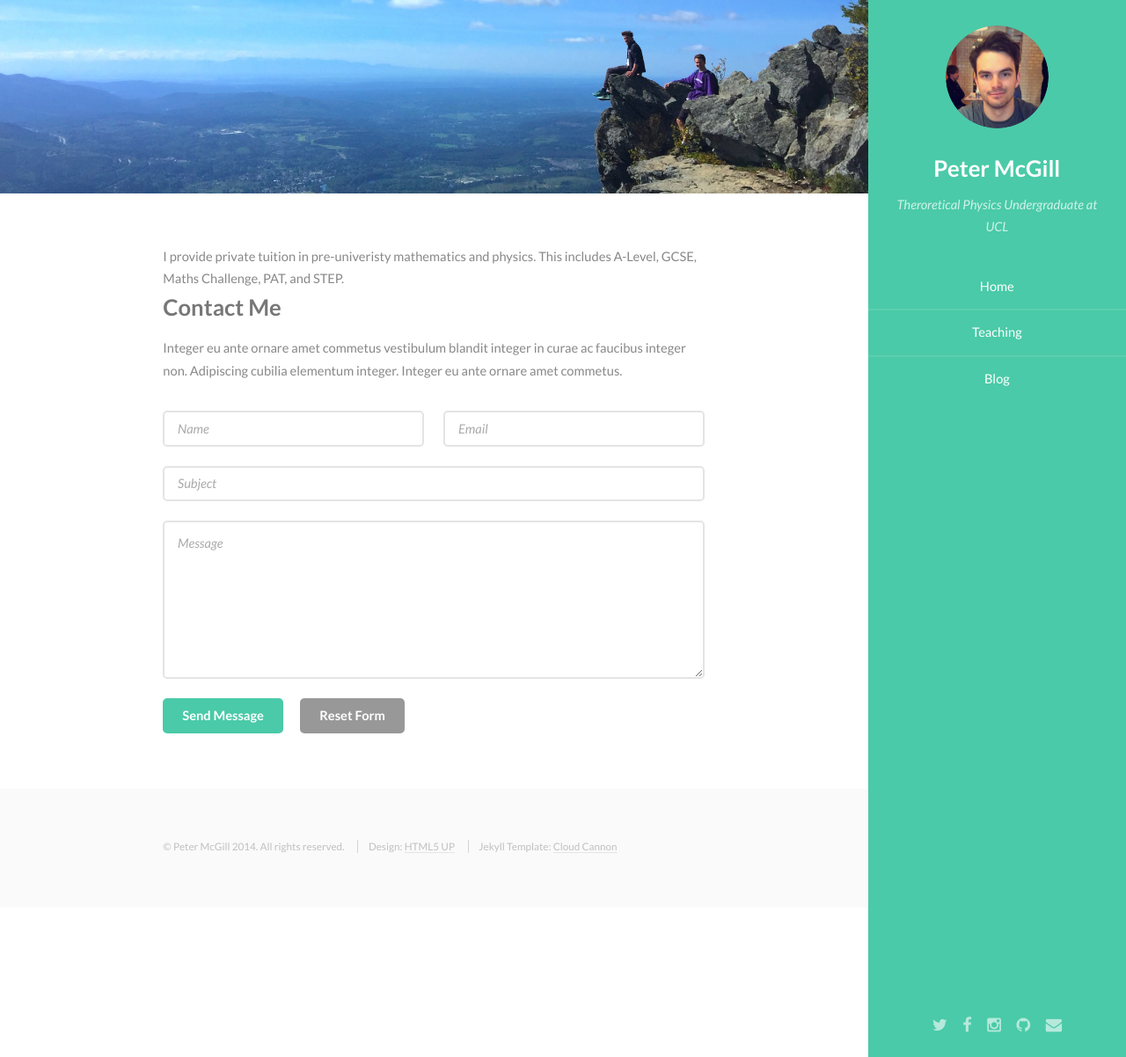
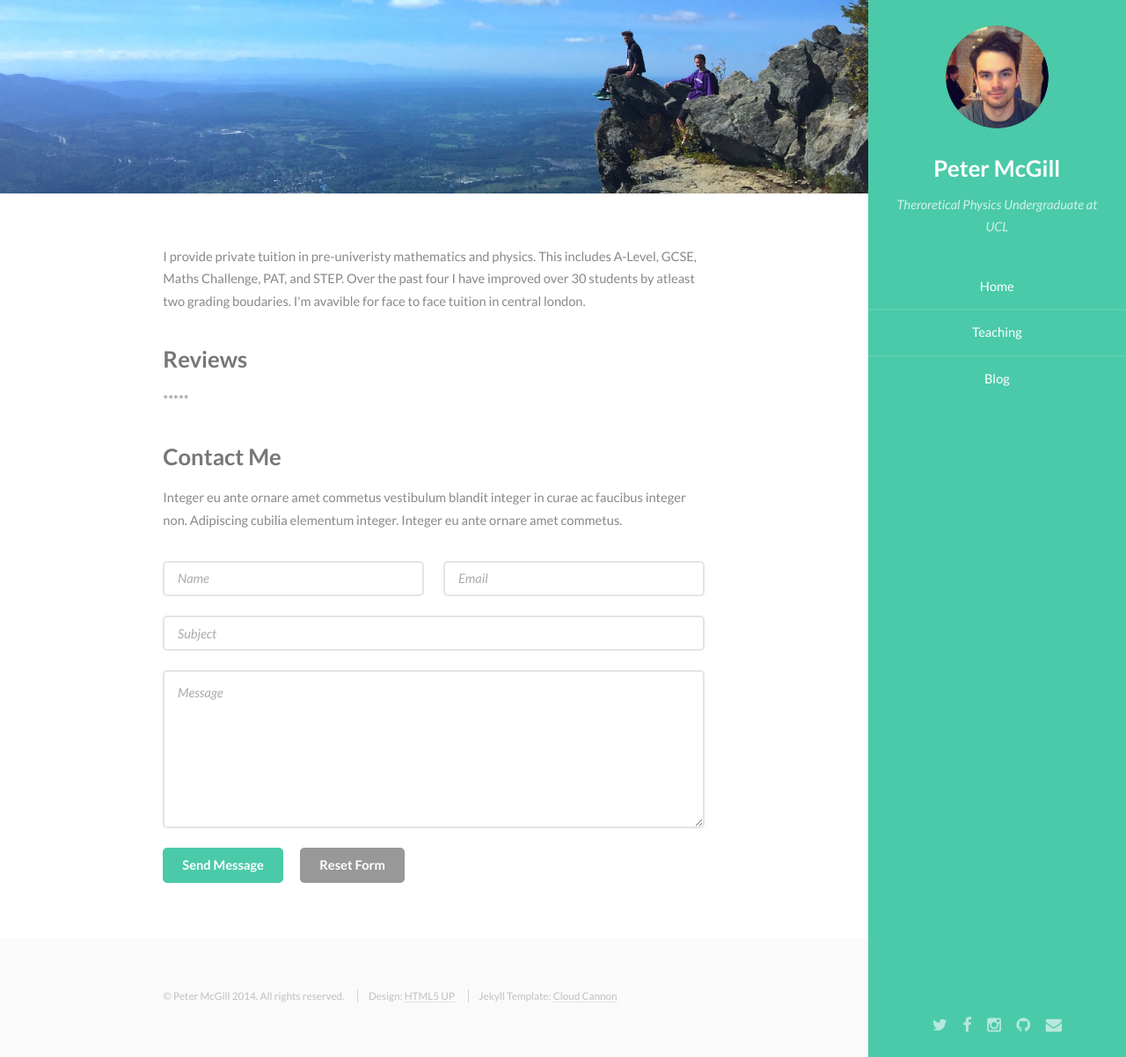
Before and after one commit to astrophpeter/website, a Jekyll site: the page built from contact/index.html, in a window 1280 px wide and 1202 px high. Shown: the whole window at 88% size. Built offline with Jekyll 4.4.1, drawn with Linux system fonts in a browser that asks for light colours.

Commit message:
Update index.html

```diff
--- a/contact/index.html
+++ b/contact/index.html
@@ -5,8 +5,18 @@ layout: default
 
 <section id="one">
     <div class="container">
-        I provide private tuition in pre-univeristy mathematics and physics.
+        <p> I provide private tuition in pre-univeristy mathematics and physics.
         This includes A-Level, GCSE, Maths Challenge, PAT, and STEP.
+        Over the past four I have improved over 30 students by atleast two grading boudaries.
+        I'm avavible for face to face tuition in central london.
+        </p>
+
+        <h3> Reviews </h3>
+
+        <p> ***** </p>
+
+
+
         <h3>Contact Me</h3>
         <p>Integer eu ante ornare amet commetus vestibulum blandit integer in curae ac faucibus integer non. Adipiscing cubilia elementum integer. Integer eu ante ornare amet commetus.</p>
         <form method="post" action="#">
```
